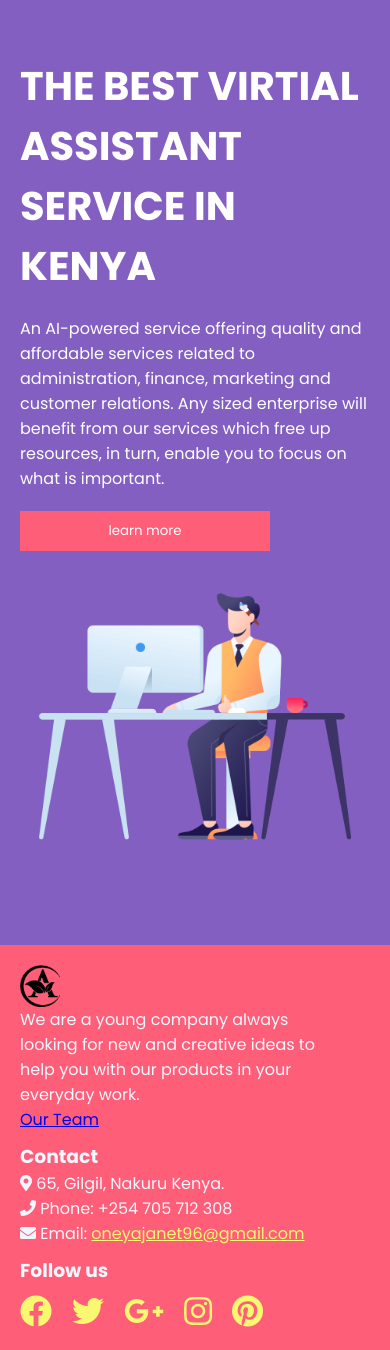
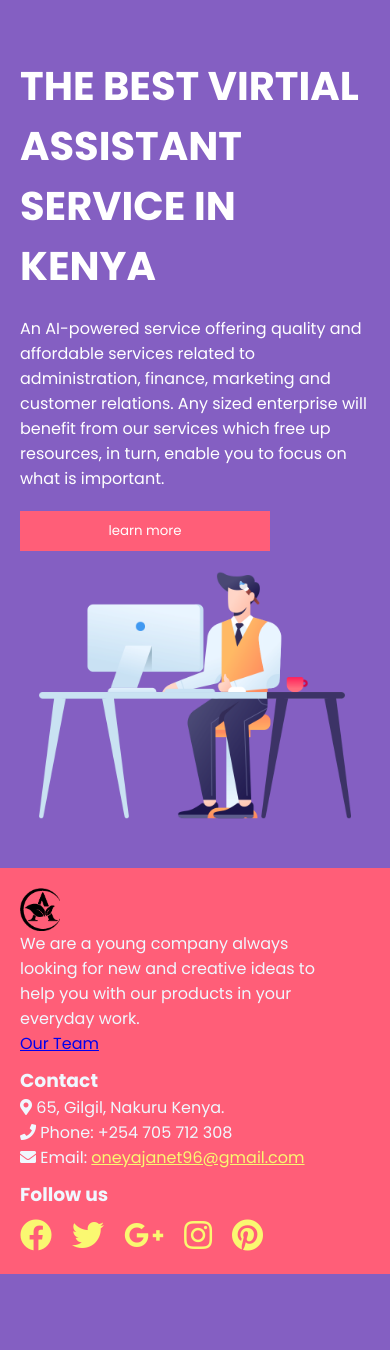
Before and after one commit to travis1999/Ardour1.0, a Flask app: page / in a window 390 px wide. Shown: the part 102-1452 px from the top of the page. After the commit the page ends 1376 px from the top, so only its background shows below. Run offline with Flask 2, Linux system fonts and the light colour scheme.

Commit message:
fixed landing height in mobile

```diff
--- a/static/styles/style.css
+++ b/static/styles/style.css
@@ -65,7 +65,7 @@ body{
 main{
     margin-top: 2vh;
     padding-top: 2vh;
-    margin-bottom: 10vh;
+    margin-bottom: 5vh;
 }
 
 .landing{
@@ -237,7 +237,7 @@ footer img{
     .landing{
         flex-direction: column;
         width: 100%;
-        height: 100vh;
+        height: auto;
     }
 
     .nav{
--- a/templates/index.html
+++ b/templates/index.html
@@ -26,7 +26,7 @@
             </div>
 
             <ul class="nav-links">
-                <li><a href="#">Home</a></li>
+                <li><a href="{{url_for('home')}}">Home</a></li>
                 <li><a href="#">Services</a></li>
                 <li><a href="#">Contact Us</a></li>
                 <li><a href="#">Order Now</a></li>
```
